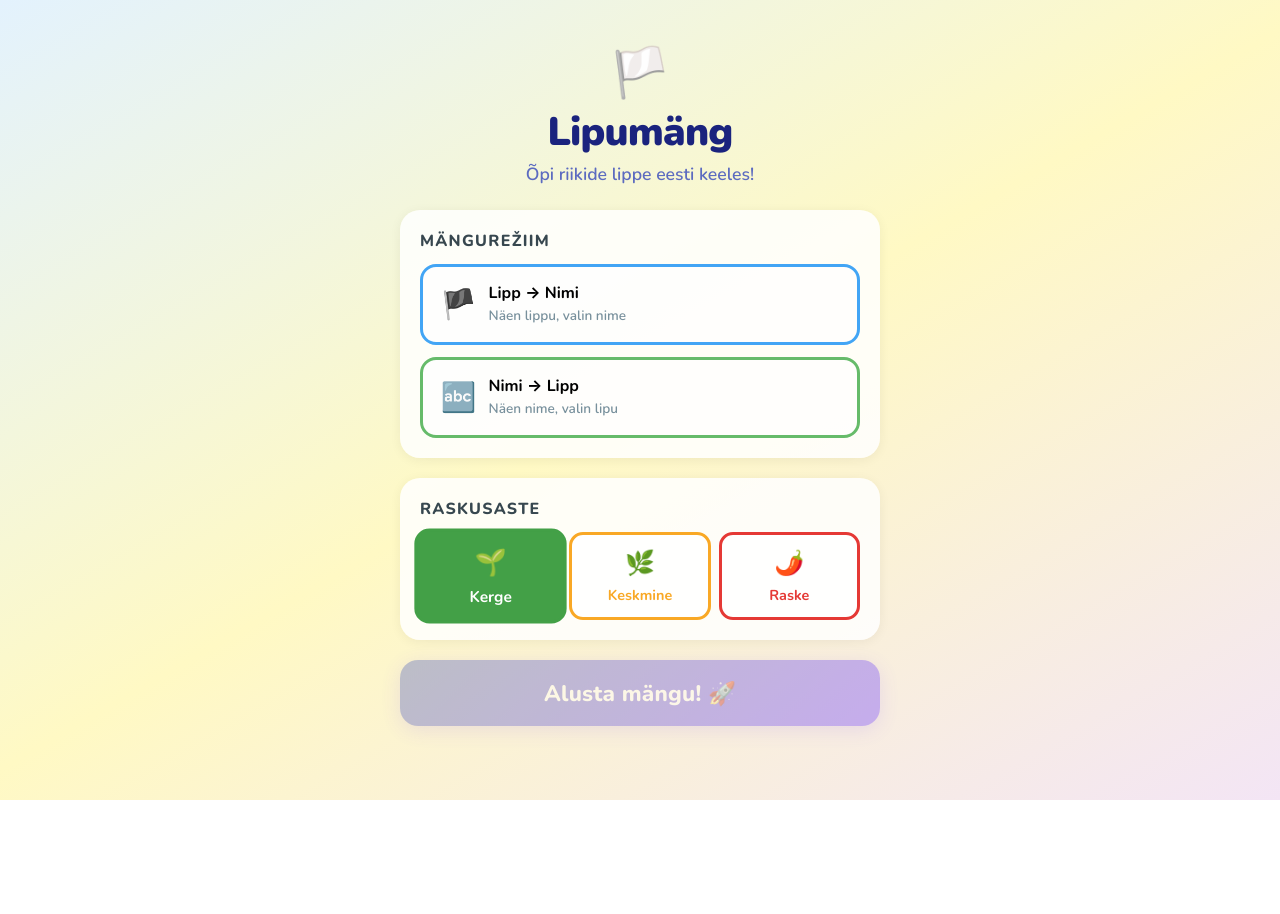
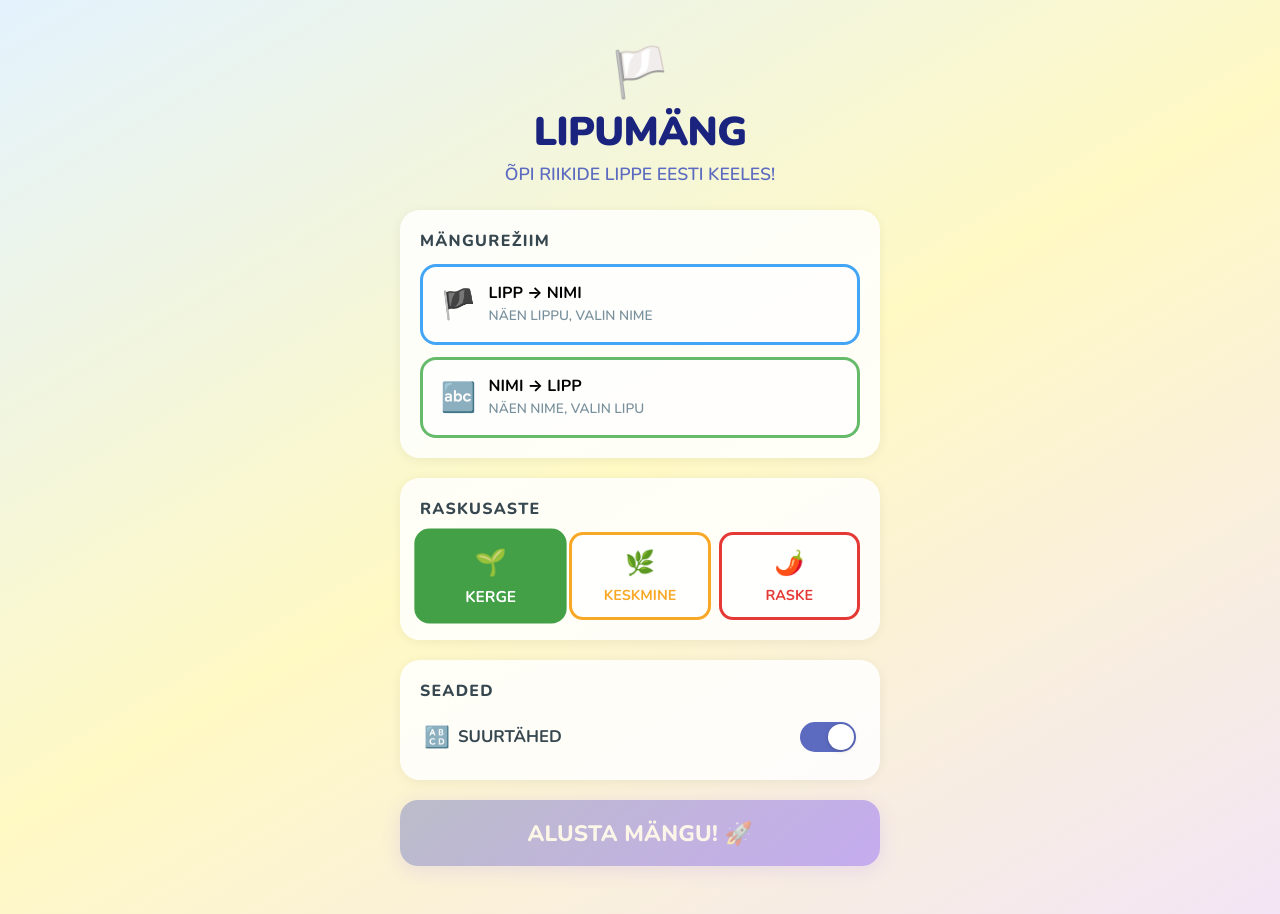
Before and after one commit to silver941/lipumang, a React (Vite) app: page / in a window 1280 px wide. Before the commit the page ends 800 px from the top, so only its background shows below. Built offline with nearby package versions, Linux system fonts and the light colour scheme.

Commit message:
Add files via upload

```diff
--- a/src/App.jsx
+++ b/src/App.jsx
@@ -42,6 +42,15 @@ function randomFrom(arr) {
 }
 
 /* ───────── main app ───────── */
+function loadCaps() {
+  try {
+    const v = localStorage.getItem("lipumang_allcaps");
+    return v === null ? true : v === "true";
+  } catch {
+    return true;
+  }
+}
+
 export default function App() {
   const [screen, setScreen] = useState("menu");
   const [gameMode, setGameMode] = useState(null);
@@ -50,6 +59,18 @@ export default function App() {
   const [question, setQuestion] = useState(null);
   const [feedback, setFeedback] = useState(null);
   const [selected, setSelected] = useState(null);
+  const [allCaps, setAllCaps] = useState(loadCaps);
+
+  const toggleCaps = () => {
+    setAllCaps((prev) => {
+      const next = !prev;
+      try { localStorage.setItem("lipumang_allcaps", String(next)); } catch {}
+      return next;
+    });
+  };
+
+  /** Transform text based on caps setting */
+  const t = useCallback((text) => (allCaps ? text.toUpperCase() : text), [allCaps]);
 
   const countries = useMemo(() => {
     if (difficulty === "easy")
@@ -149,12 +170,12 @@ export default function App() {
         <div style={styles.menuContainer}>
           <div style={styles.titleBlock}>
             <span style={styles.titleEmoji}>🏳️</span>
-            <h1 style={styles.title}>Lipumäng</h1>
-            <p style={styles.subtitle}>Õpi riikide lippe eesti keeles!</p>
+            <h1 style={styles.title}>{t("Lipumäng")}</h1>
+            <p style={styles.subtitle}>{t("Õpi riikide lippe eesti keeles!")}</p>
           </div>
 
           <div style={styles.sectionCard}>
-            <h2 style={styles.sectionTitle}>Mängurežiim</h2>
+            <h2 style={styles.sectionTitle}>{t("Mängurežiim")}</h2>
             <button
               style={{
                 ...styles.menuBtn,
@@ -165,9 +186,9 @@ export default function App() {
             >
               <span style={styles.menuBtnEmoji}>🏴</span>
               <span style={styles.menuBtnText}>
-                <strong>Lipp → Nimi</strong>
+                <strong>{t("Lipp → Nimi")}</strong>
                 <br />
-                <span style={styles.menuBtnSub}>Näen lippu, valin nime</span>
+                <span style={styles.menuBtnSub}>{t("Näen lippu, valin nime")}</span>
               </span>
             </button>
             <button
@@ -180,25 +201,25 @@ export default function App() {
             >
               <span style={styles.menuBtnEmoji}>🔤</span>
               <span style={styles.menuBtnText}>
-                <strong>Nimi → Lipp</strong>
+                <strong>{t("Nimi → Lipp")}</strong>
                 <br />
-                <span style={styles.menuBtnSub}>Näen nime, valin lipu</span>
+                <span style={styles.menuBtnSub}>{t("Näen nime, valin lipu")}</span>
               </span>
             </button>
           </div>
 
           <div style={styles.sectionCard}>
-            <h2 style={styles.sectionTitle}>Raskusaste</h2>
+            <h2 style={styles.sectionTitle}>{t("Raskusaste")}</h2>
             <div style={styles.diffRow}>
               {[
-                { key: "easy", label: "Kerge", emoji: "🌱", color: "#43a047" },
+                { key: "easy", label: t("Kerge"), emoji: "🌱", color: "#43a047" },
                 {
                   key: "medium",
-                  label: "Keskmine",
+                  label: t("Keskmine"),
                   emoji: "🌿",
                   color: "#f9a825",
                 },
-                { key: "hard", label: "Raske", emoji: "🌶️", color: "#e53935" },
+                { key: "hard", label: t("Raske"), emoji: "🌶️", color: "#e53935" },
               ].map((d) => (
                 <button
                   key={d.key}
@@ -220,6 +241,31 @@ export default function App() {
             </div>
           </div>
 
+          <div style={styles.sectionCard}>
+            <h2 style={styles.sectionTitle}>{t("Seaded")}</h2>
+            <div style={styles.toggleRow}>
+              <span style={styles.toggleLabel}>
+                <span style={{ fontSize: "1.3rem" }}>🔠</span>
+                <span>{allCaps ? "SUURTÄHED" : "Tavalised tähed"}</span>
+              </span>
+              <button
+                style={{
+                  ...styles.toggleTrack,
+                  background: allCaps ? "#5c6bc0" : "#b0bec5",
+                }}
+                onClick={toggleCaps}
+                aria-label="Toggle caps"
+              >
+                <span
+                  style={{
+                    ...styles.toggleThumb,
+                    transform: allCaps ? "translateX(28px)" : "translateX(2px)",
+                  }}
+                />
+              </button>
+            </div>
+          </div>
+
           <button
             style={{
               ...styles.startBtn,
@@ -228,7 +274,7 @@ export default function App() {
             }}
             onClick={() => gameMode && startGame(gameMode, difficulty)}
           >
-            Alusta mängu! 🚀
+            {t("Alusta mängu!")} 🚀
           </button>
         </div>
       </div>
@@ -246,7 +292,7 @@ export default function App() {
         {/* Top bar */}
         <div style={styles.topBar}>
           <button style={styles.backBtn} onClick={goMenu}>
-            ← Menüü
+            ← {t("Menüü")}
           </button>
           <div style={styles.scoreBox}>
             <span style={styles.scoreNum}>{score.correct}</span>
@@ -264,12 +310,12 @@ export default function App() {
                 alt="flag"
                 style={styles.flagBig}
               />
-              <p style={styles.promptLabel}>Mis riigi lipp see on?</p>
+              <p style={styles.promptLabel}>{t("Mis riigi lipp see on?")}</p>
             </div>
           ) : (
             <div style={styles.nameShowcase}>
-              <p style={styles.namePrompt}>{question.correct.name_et}</p>
-              <p style={styles.promptLabel}>Vali õige lipp!</p>
+              <p style={styles.namePrompt}>{t(question.correct.name_et)}</p>
+              <p style={styles.promptLabel}>{t("Vali õige lipp!")}</p>
             </div>
           )}
         </div>
@@ -305,7 +351,7 @@ export default function App() {
                   }}
                   onClick={() => handleAnswer(opt)}
                 >
-                  {opt.name_et}
+                  {t(opt.name_et)}
                 </button>
               );
             } else {
@@ -340,14 +386,14 @@ export default function App() {
             }}
           >
             <span style={styles.feedbackEmoji}>{feedback.emoji}</span>
-            <p style={styles.feedbackMsg}>{feedback.message}</p>
+            <p style={styles.feedbackMsg}>{t(feedback.message)}</p>
             {!feedback.isCorrect && (
               <p style={styles.feedbackCorrect}>
-                Õige vastus: {feedback.correctAnswer.name_et}
+                {t("Õige vastus")}: {t(feedback.correctAnswer.name_et)}
               </p>
             )}
             <button style={styles.nextBtn} onClick={nextQuestion}>
-              Järgmine →
+              {t("Järgmine")} →
             </button>
           </div>
         )}
@@ -621,6 +667,44 @@ const styles = {
     background: "rgba(67,160,71,0.15)",
     boxShadow: "0 0 0 3px rgba(67,160,71,0.3)",
   },
+
+  /* Toggle */
+  toggleRow: {
+    display: "flex",
+    alignItems: "center",
+    justifyContent: "space-between",
+    padding: "0.5rem 0.25rem",
+  },
+  toggleLabel: {
+    display: "flex",
+    alignItems: "center",
+    gap: "0.5rem",
+    fontSize: "1.05rem",
+    fontWeight: 700,
+    color: "#37474f",
+  },
+  toggleTrack: {
+    position: "relative",
+    width: 56,
+    height: 30,
+    borderRadius: 15,
+    border: "none",
+    cursor: "pointer",
+    padding: 0,
+    transition: "background 0.2s",
+    flexShrink: 0,
+  },
+  toggleThumb: {
+    display: "block",
+    width: 26,
+    height: 26,
+    borderRadius: 13,
+    background: "#fff",
+    boxShadow: "0 1px 4px rgba(0,0,0,0.2)",
+    transition: "transform 0.2s",
+    position: "absolute",
+    top: 2,
+  },
   optWrong: {
     borderColor: "#e53935",
     background: "rgba(229,57,53,0.12)",
```
